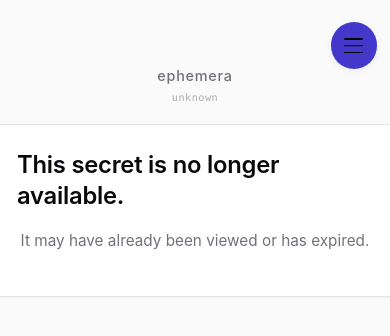
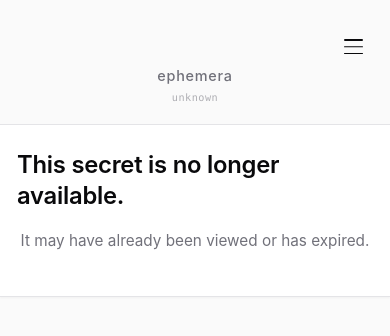
Before and after one commit to JoaoPucci/ephemera, a FastAPI app: page /s/1 in a window 390 px wide, with the pointer over the restyled element. Shown: the top 336 px of the page. Run offline with FastAPI, Linux system fonts and the light colour scheme.

Commit message:
Nuke global button: state styles on the hamburger button
Real cause of the persistent circle around the X on touch: the global
`button { background: accent } / button:hover { accent-hover + lift +
shadow } / button:focus-visible { box-shadow ring }` rules (style.css
lines ~294-320) paint on every <button>. On touch devices, :hover and
:focus-visible both fire on tap; `button:hover` has element+pseudo
specificity 11, which beats my base `.chrome-menu-btn` class at
specificity 10, so my transparent-background base rule was LOSING to
the global accent styles on every state except the rest state.

Explicit nuke on `.chrome-menu-btn:hover / :active / :focus /
:focus-visible` (class+pseudo = 20, wins against element+pseudo = 11)
clears all four states back to transparent/no-transform/no-shadow/no-
outline. Then re-apply the hover background + focus-visible ring only
inside @media (hover: hover) so mouse/keyboard users still see the
affordances and touch users get nothing.

Tested on physical Samsung S25 Ultra -- the circle should finally be
gone once CSS cache is busted.

Co-Authored-By: Claude Opus 4.7 (1M context) <noreply@anthropic.com>

```diff
--- a/app/static/style.css
+++ b/app/static/style.css
@@ -1291,30 +1291,31 @@ button.copy-error:hover {
             appearance: none;
     transition: background 0.15s, color 0.15s;
   }
-  /* Scope :hover to mouse-pointer devices. On touch browsers (Brave /
-     Chrome on Android in particular) :hover persists after a tap, which
-     kept a visible circular pill painted under the X while the drawer
-     was open. (hover: hover) keeps the desktop hover affordance while
-     touch devices never paint that pill. */
+  /* Nuke all interaction-state styling inherited from the global
+     `button:hover` / `button:focus-visible` rules (above, around
+     lines 311 / 317). Those rules paint an accent background + lift +
+     shadow on every <button> and on touch browsers they fire on tap,
+     which is what reads as a ghost circle around the hamburger's X
+     after opening the drawer. The class+pseudo specificity here (20)
+     beats the global element+pseudo (11), so the nuke sticks even on
+     touch where our own hover-scoped rules don't match. */
+  .chrome-menu-btn:hover,
+  .chrome-menu-btn:active,
+  .chrome-menu-btn:focus,
+  .chrome-menu-btn:focus-visible {
+    background: transparent;
+    transform: none;
+    box-shadow: none;
+    outline: none;
+  }
+  /* Re-apply hover + focus-visible affordances only on hover-capable
+     devices, where they're expected (mouse, laptops with keyboards).
+     Touch-only devices (phones, tablets) never paint either one. */
   @media (hover: hover) {
     .chrome-menu-btn:hover {
       background: color-mix(in srgb, var(--muted) 12%, transparent);
     }
-  }
-  /* Suppress the UA focus outline on all focus states; Chromium's
-     default outline follows the button's border-radius, which reads
-     as a persistent circle around the X after a tap. */
-  .chrome-menu-btn:focus {
-    outline: none;
-  }
-  /* The accent-color focus ring is keyboard-for-a11y, not touch. Scope
-     the ring to hover-capable devices (mice + laptops with keyboards);
-     touch-only devices (phones, tablets) never paint it, because some
-     Chromium versions fire :focus-visible for tap too and the ring
-     reads as a persistent ghost circle around the X. */
-  @media (hover: hover) {
     .chrome-menu-btn:focus-visible {
-      outline: none;
       box-shadow: var(--focus-ring);
     }
   }
```
